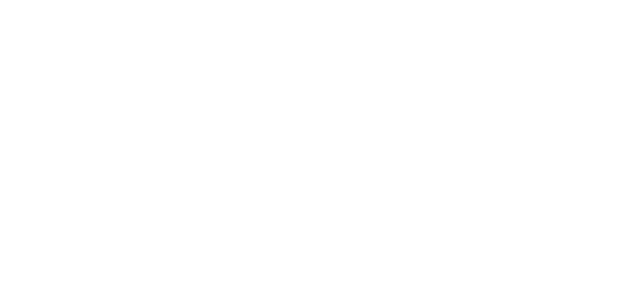
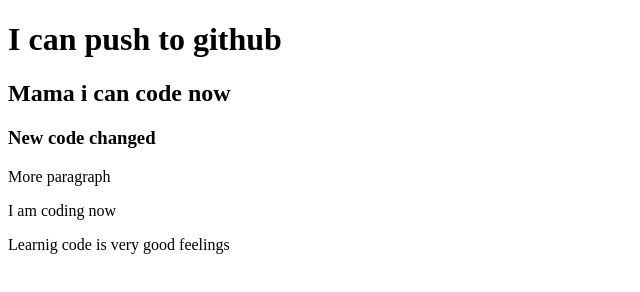
Before and after one commit to ModabbirHossainAkanda/my-second-repo, a plain HTML site: page index.html in a window 1280 px wide. Shown: the whole page, without its empty margins (0-640 px from the left). Drawn offline with Linux system fonts and the light colour scheme.

Commit message:
added header

```diff
--- a/index.html
+++ b/index.html
@@ -7,6 +7,12 @@
     <title>My esecond github repo</title>
 </head>
 <body>
+    <h1>I can push to github</h1>
+    <h2>Mama i can code now</h2>
+    <h3>New code changed</h3>
+    <p>More paragraph</p>
+    <p>I am coding now </p>
+    <p>Learnig code is very good feelings</p>
 
 </body>
 </html>
```
